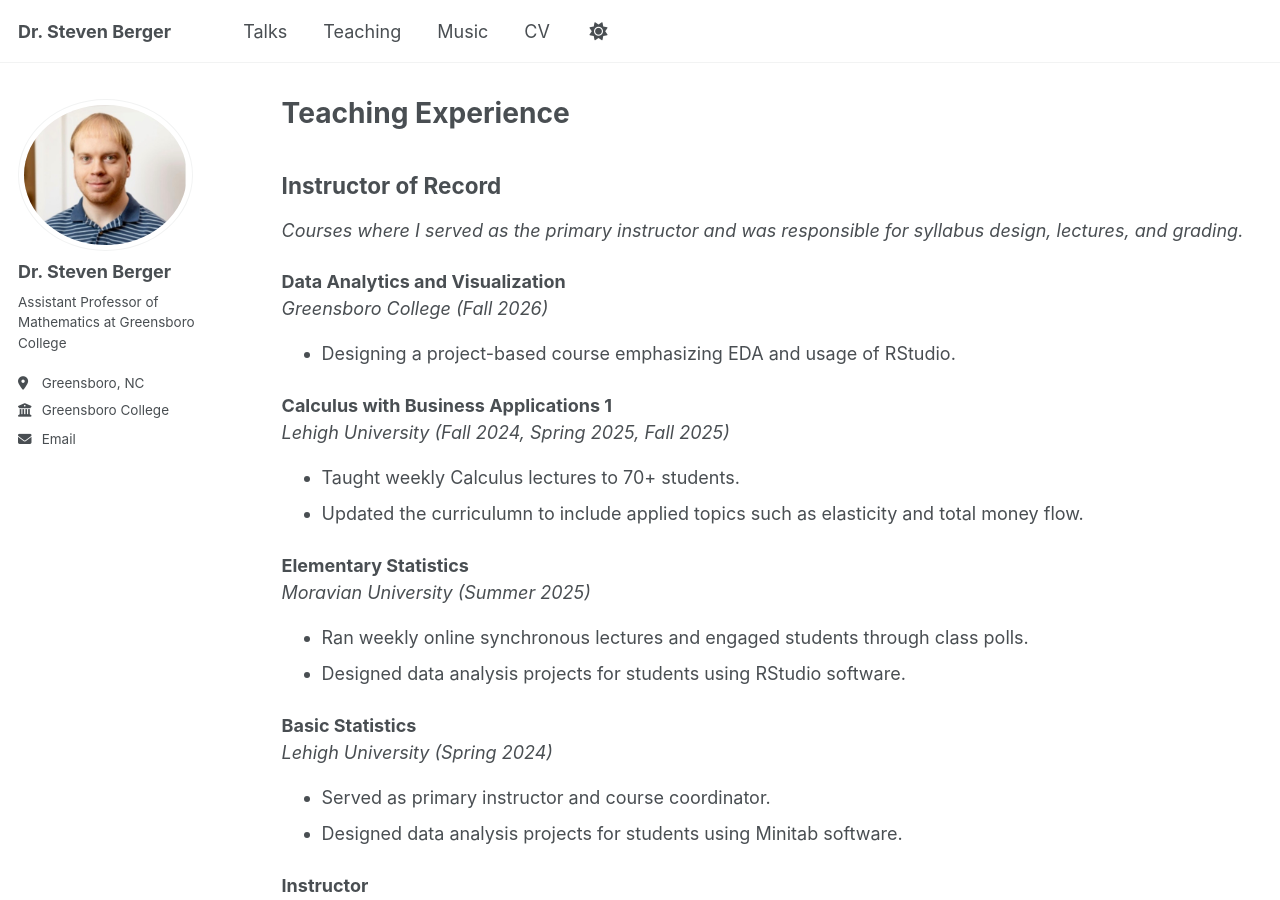
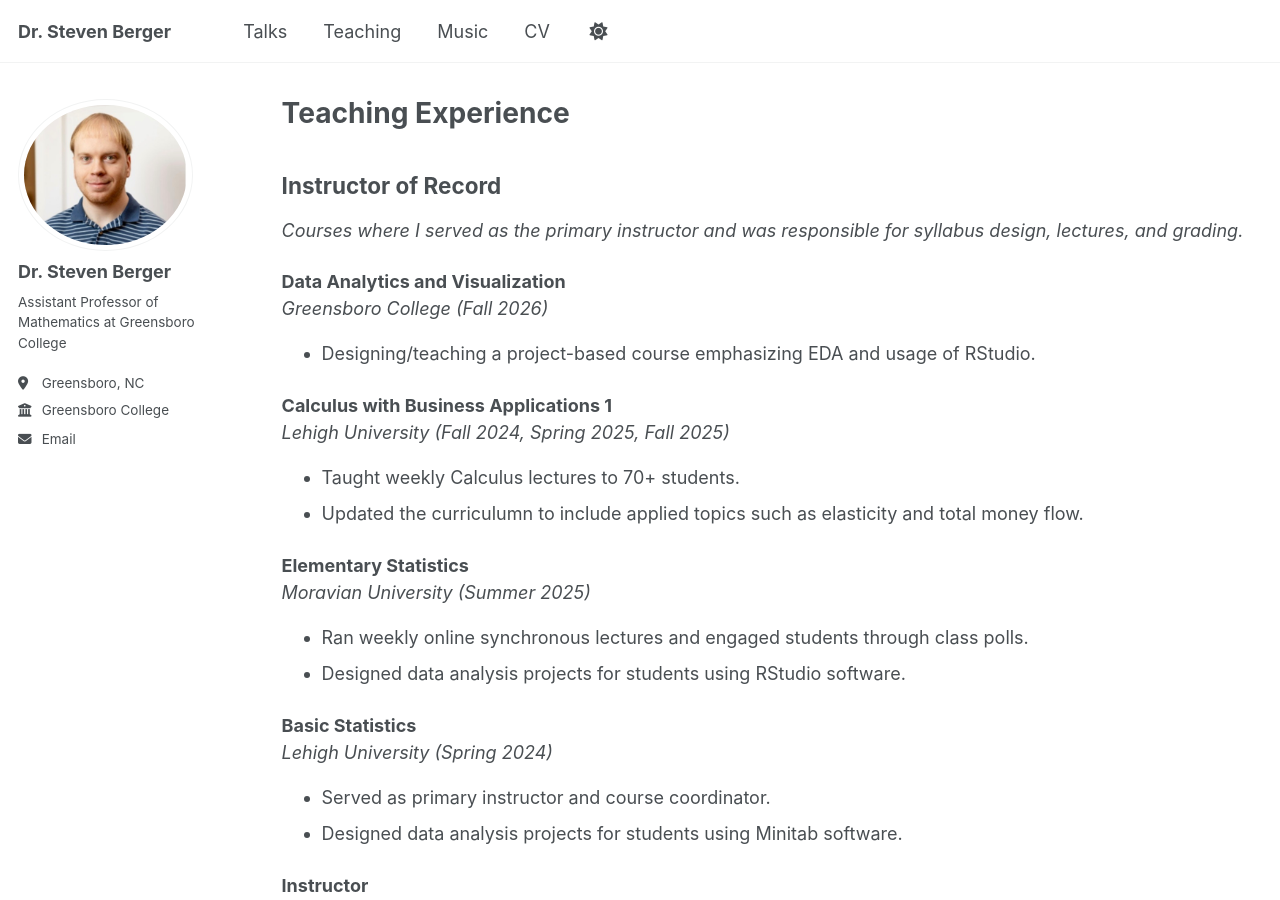
Before and after one commit to SRBerger/SRBerger.github.io, a Jekyll site: the page built from _pages/teaching.html, in a window 1280 px wide and 900 px high. Built offline with Jekyll 4.4.1, drawn with Linux system fonts in a browser that asks for light colours; a script that is not in the unit is left out.

Commit message:
Update teaching description for clarity

```diff
--- a/_pages/teaching.html
+++ b/_pages/teaching.html
@@ -13,7 +13,7 @@ author_profile: true
   <strong>Data Analytics and Visualization</strong><br>
   <em>Greensboro College (Fall 2026)</em>
   <ul>
-    <li>Designing a project-based course emphasizing EDA and usage of RStudio.</li>
+    <li>Designing/teaching a project-based course emphasizing EDA and usage of RStudio.</li>
   </ul>
 </div>
 
```
